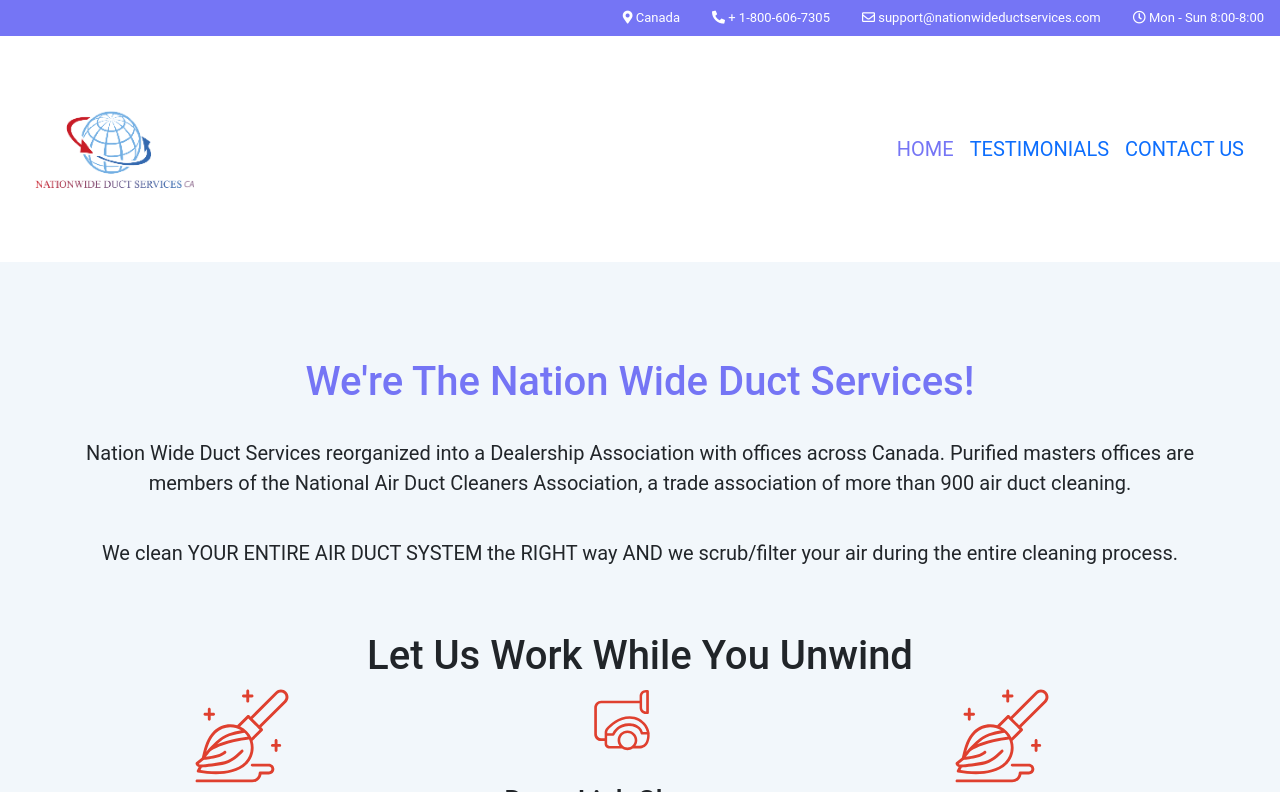
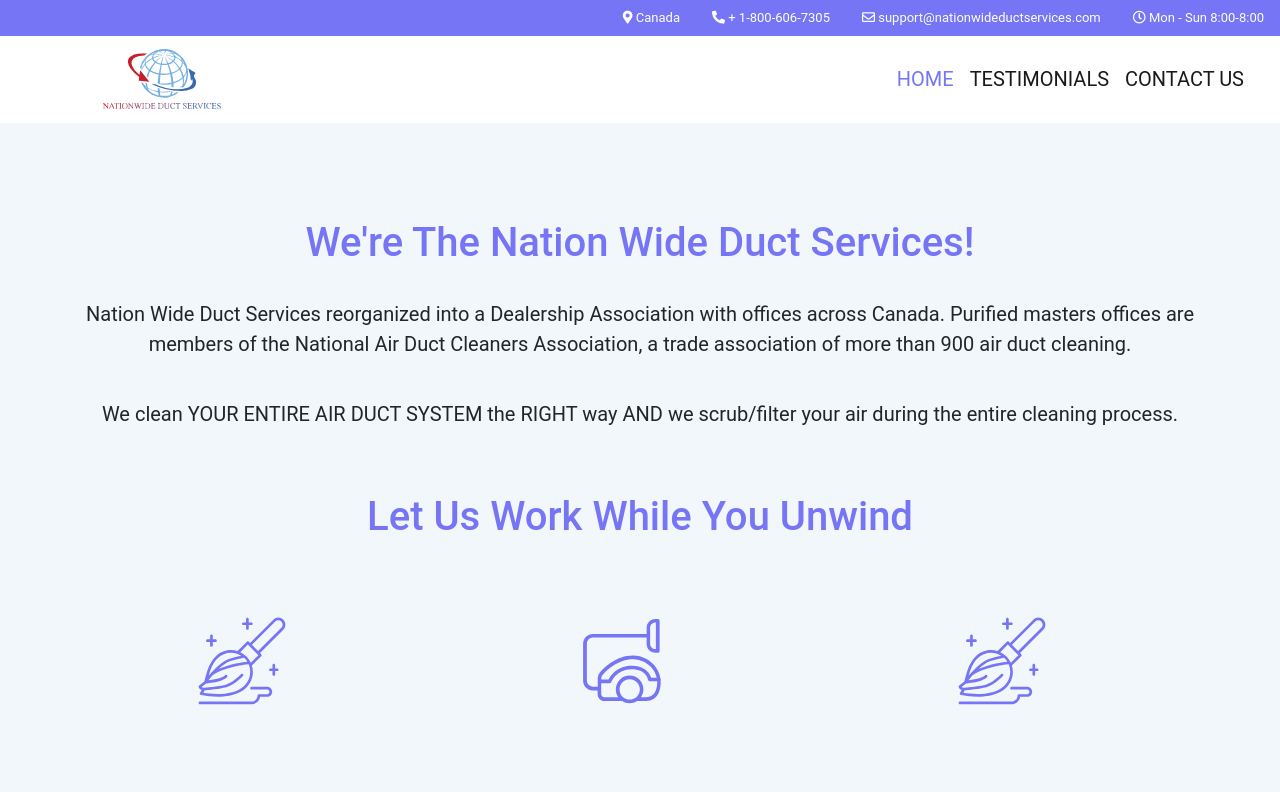
Before and after one commit to MuhammadKomail/shffan-project, a plain HTML site: page shaffan project/public/index.html in a window 1280 px wide. Shown: the top 792 px of the page. Drawn offline with nearby package versions, Linux system fonts and the light colour scheme; a web font is replaced by a local one.

Commit message:
Add files via upload

```diff
--- a/shaffan project/public/index.html
+++ b/shaffan project/public/index.html
@@ -43,9 +43,9 @@
     <!-- 1st Navigation End -->
 
     <!-- 2nd Navigation Start -->
-    <nav class="navbar navbar-expand-lg navbar-white bg-white">
+    <nav class="navbar navbar-expand-lg navbar-light  bg-white">
         <div class="container-fluid">
-            <a class="navbar-brand" href="#"><img src="image/Asset 1.png" height="200" width="200" alt="logo"
+            <a class="navbar-brand" href="#"><img src="image/logonationwide-01.svg" alt="logo"
                     width="40%"></a>
             <button class="navbar-toggler" type="button" data-bs-toggle="offcanvas" data-bs-target="#offcanvasNavbar"
                 aria-controls="offcanvasNavbar">
@@ -137,7 +137,7 @@
     <!-- 4th Container Start -->
     <div>
         <div class="mt-5">
-            <h1>Let Us Work While You Unwind</h1>
+            <h1 class="blue_color">Let Us Work While You Unwind</h1>
         </div>
         <!-- card start -->
         <div class="container">
@@ -146,7 +146,7 @@
                 <div class="col-md-4">
                     <div class="" style="width: 20rem;">
                         <div class="d-flex justify-content-center">
-                            <img src="image/img1.svg" style="width: 30%; text-align: center; align-items: center;"
+                            <img src="image/Furnace Servicing & Cleaning.svg" style="width: 70%; text-align: center; align-items: center;"
                                 class="card-img-top" alt="...">
                         </div>
                         <div class="card-body">
@@ -166,7 +166,7 @@
                 <div class="col-md-4">
                     <div class="" style="width: 20rem;">
                         <div class="d-flex justify-content-center">
-                            <img src="image/img2.svg" style="width: 20%; text-align: center; align-items: center;"
+                            <img src="image/Dryer Link Cleanup.svg" style="width: 70%; text-align: center; align-items: center;"
                                 class="card-img-top" alt="...">
                         </div>
                         <div class="card-body">
@@ -185,7 +185,7 @@
                 <div class="col-md-4">
                     <div class="" style="width: 20rem;">
                         <div class="d-flex justify-content-center">
-                            <img src="image/img1.svg" style="width: 30%; text-align: center; align-items: center;"
+                            <img src="image/Duct & Vent Cleaning.svg" style="width: 70%; text-align: center; align-items: center;"
                                 class="card-img-top" alt="...">
                         </div>
                         <div class="card-body">
@@ -329,7 +329,7 @@
                     <div class="card-body px-4">
                         <h3 class="card-title">Saskatchewan</h3>
                         <!-- <span class="card-text fs-5">Saskatchewan is a Canadian port city on the western tip of Lake -->
-                        Ontario.</span>
+                        <!-- Ontario.</span> -->
                         <span class="card-text fs-5">306-615-3097</span>
                     </div>
                 </div>
@@ -540,14 +540,17 @@
         <div class="d-flex justify-content-center py-3">
             <img src="image/3.png" alt="">
         </div>
-        <div class="d-flex justify-content-center py-5">
+        <!-- <div class="d-flex justify-content-center py-4">
             <p class="d-block fs-4 text-white">Our Association</p>
         </div>
-        <div class="d-flex justify-content-center py-3">
+        <div class="d-flex justify-content-center">
             <img src="image/last.png.crdownload" alt="">
-        </div>
-        <div class="d-flex justify-content-center">
+        </div> -->
+        <!-- <div class="d-flex justify-content-center">
             <img src="image/5.png" alt="">
+        </div> -->
+        <div class="py-3">
+
         </div>
         <!-- <div class="end"> -->
         <!-- </div> -->
```
Also changed, not shown: shaffan project/public/image/Dryer Link Cleanup.svg (added), shaffan project/public/image/Duct & Vent Cleaning.svg (added), shaffan project/public/image/Furnace Servicing & Cleaning.svg (added), shaffan project/public/image/Logo-01-01.svg (added), shaffan project/public/image/logonationwide-01.svg (added).
